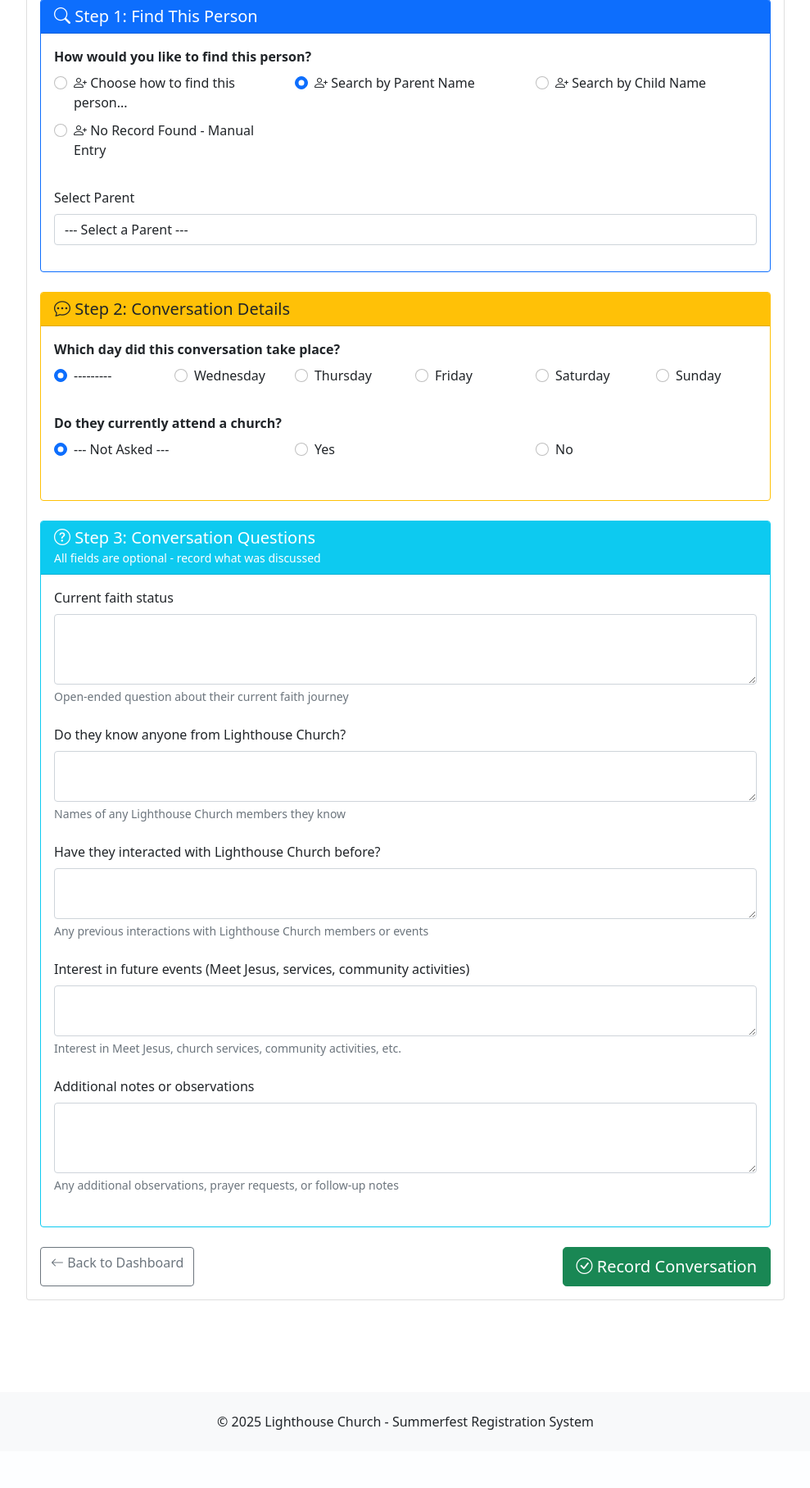
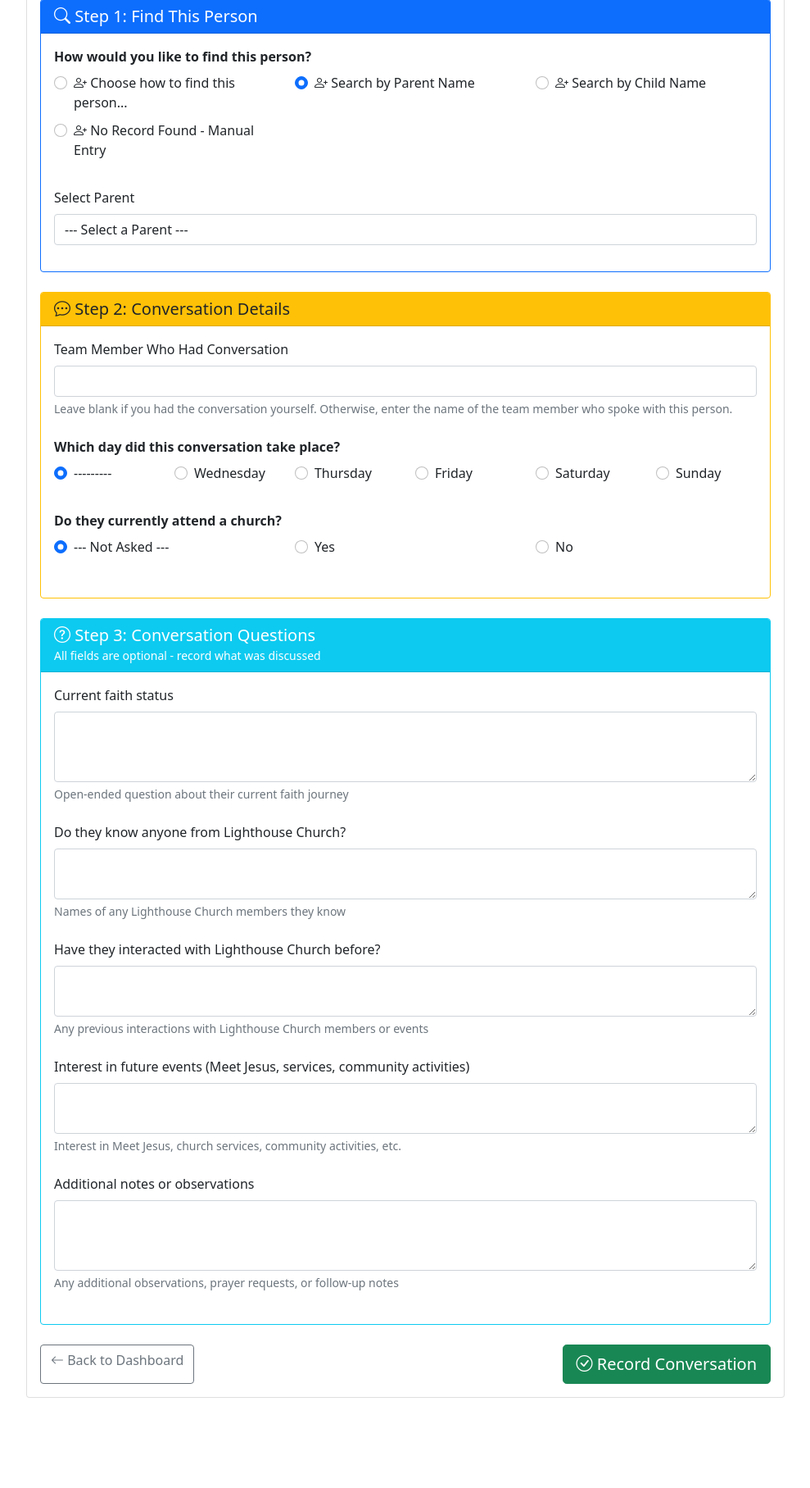
Before and after one commit to davidatkinsonphotography-max/summerfest_registration, a Django app: page /welcomer/add/ in a window 1280 px wide. Shown: the part 205-2020 px from the top of the page at 82% size, without its empty margins (145-1134 px from the left). Before the commit the page ends 1949 px from the top, so only its background shows below. Run offline with Django 5.2, Linux system fonts and the light colour scheme; the visitor is signed in with stand-in values (Sample User, id 1); data comes from the database, SQL or seed files in the repository; data that the repository does not hold is empty; some libraries are stand-ins or nearby versions.

Commit message:
Add conversation team member field to welcomer system
- Add conversation_team_member field to ParentInteraction model to track who actually had the conversation
- Update ParentInteractionForm to include team member field with helpful text
- Separate 'welcomer' (person recording data) from 'conversation_team_member' (person who had conversation)
- Update all templates to show team member who had conversation vs who recorded it:
  - Add interaction form: Shows field with guidance text
  - Edit interaction form: Shows field for editing
  - Interaction detail: Shows conversation vs recording person separately
  - Interaction list: Shows conversation team member in card display
  - Dashboard: Shows team member in recent interactions table
- Create migration to add the new database field
- Model __str__ method now shows both conversation and recording person when different

This addresses the use case where data entry staff record conversations
that were actually conducted by other team members during the event.

```diff
--- a/registration/forms.py
+++ b/registration/forms.py
@@ -508,7 +508,7 @@ class ParentInteractionForm(forms.ModelForm):
             'search_method', 'parent_profile', 'child_for_parent_lookup',
             'manual_first_name', 'manual_last_name', 'manual_phone', 'manual_email',
             'manual_address', 'manual_children_info',
-            'interaction_day', 'attends_church', 'current_church', 'faith_status',
+            'conversation_team_member', 'interaction_day', 'attends_church', 'current_church', 'faith_status',
             'knows_lighthouse_members', 'previous_lighthouse_interaction',
             'interested_in_future_events', 'additional_notes'
         ]
@@ -520,6 +520,7 @@ class ParentInteractionForm(forms.ModelForm):
             'manual_email': forms.EmailInput(attrs={'class': 'form-control'}),
             'manual_address': forms.Textarea(attrs={'class': 'form-control', 'rows': 2}),
             'manual_children_info': forms.Textarea(attrs={'class': 'form-control', 'rows': 2}),
+            'conversation_team_member': forms.TextInput(attrs={'class': 'form-control'}),
             'current_church': forms.TextInput(attrs={'class': 'form-control'}),
             'faith_status': forms.Textarea(attrs={'class': 'form-control', 'rows': 3}),
             'knows_lighthouse_members': forms.Textarea(attrs={'class': 'form-control', 'rows': 2}),
@@ -534,6 +535,7 @@ class ParentInteractionForm(forms.ModelForm):
             'manual_email': 'Email Address',
             'manual_address': 'Address',
             'manual_children_info': 'Children Attending & Classes',
+            'conversation_team_member': 'Team Member Who Had Conversation',
             'interaction_day': 'Which day did this conversation take place?',
             'current_church': 'Which church do they attend?',
             'faith_status': 'Current faith status',
--- a/registration/models.py
+++ b/registration/models.py
@@ -633,7 +633,8 @@ class ParentInteraction(models.Model):
     manual_children_info = models.TextField(blank=True, help_text="Children and class info if no record found")
 
     # Interaction details
-    welcomer = models.ForeignKey(WelcomerProfile, on_delete=models.CASCADE, related_name='interactions')
+    welcomer = models.ForeignKey(WelcomerProfile, on_delete=models.CASCADE, related_name='interactions', help_text="The welcomer who is recording this conversation")
+    conversation_team_member = models.CharField(max_length=100, blank=True, help_text="Name of team member who had the conversation (if different from person recording it)")
     interaction_day = models.CharField(max_length=20, choices=DAY_CHOICES)
 
     # Conversation questions
@@ -659,7 +660,14 @@ class ParentInteraction(models.Model):
             name = f"{self.parent_profile.first_name} {self.parent_profile.last_name}"
         else:
             name = f"{self.manual_first_name} {self.manual_last_name}"
-        return f"{self.get_interaction_day_display()} - {name} (by {self.welcomer.user.get_full_name()})"
+
+        # Show the team member who had the conversation if specified
+        if self.conversation_team_member:
+            by_person = f"conversation by {self.conversation_team_member}, recorded by {self.welcomer.user.get_full_name()}"
+        else:
+            by_person = f"by {self.welcomer.user.get_full_name()}"
+
+        return f"{self.get_interaction_day_display()} - {name} ({by_person})"
 
     def get_person_name(self):
         """Get the name of the person being tracked"""
--- a/templates/registration/add_interaction.html
+++ b/templates/registration/add_interaction.html
@@ -136,6 +136,15 @@
                                 <h5 class="mb-0"><i class="bi bi-chat-dots"></i> Step 2: Conversation Details</h5>
                             </div>
                             <div class="card-body">
+                                <!-- Team Member Who Had Conversation -->
+                                <div class="mb-4">
+                                    <label for="{{ form.conversation_team_member.id_for_label }}" class="form-label">{{ form.conversation_team_member.label }}</label>
+                                    {{ form.conversation_team_member }}
+                                    <div class="form-text">Leave blank if you had the conversation yourself. Otherwise, enter the name of the team member who spoke with this person.</div>
+                                    {% if form.conversation_team_member.errors %}
+                                        <div class="text-danger small">{{ form.conversation_team_member.errors }}</div>
+                                    {% endif %}
+                                </div>
                                 <!-- Interaction Day -->
                                 <div class="mb-4">
                                     <label class="form-label fw-bold">{{ form.interaction_day.label }}</label>
```
Also changed, not shown: templates/registration/edit_interaction.html (+9 -0 lines), templates/registration/interaction_detail.html (+16 -4 lines), templates/registration/interaction_list.html (+11 -2 lines), templates/registration/welcomer_dashboard.html (+6 -1 lines), registration/migrations/0009_add_conversation_team_member.py (added).
